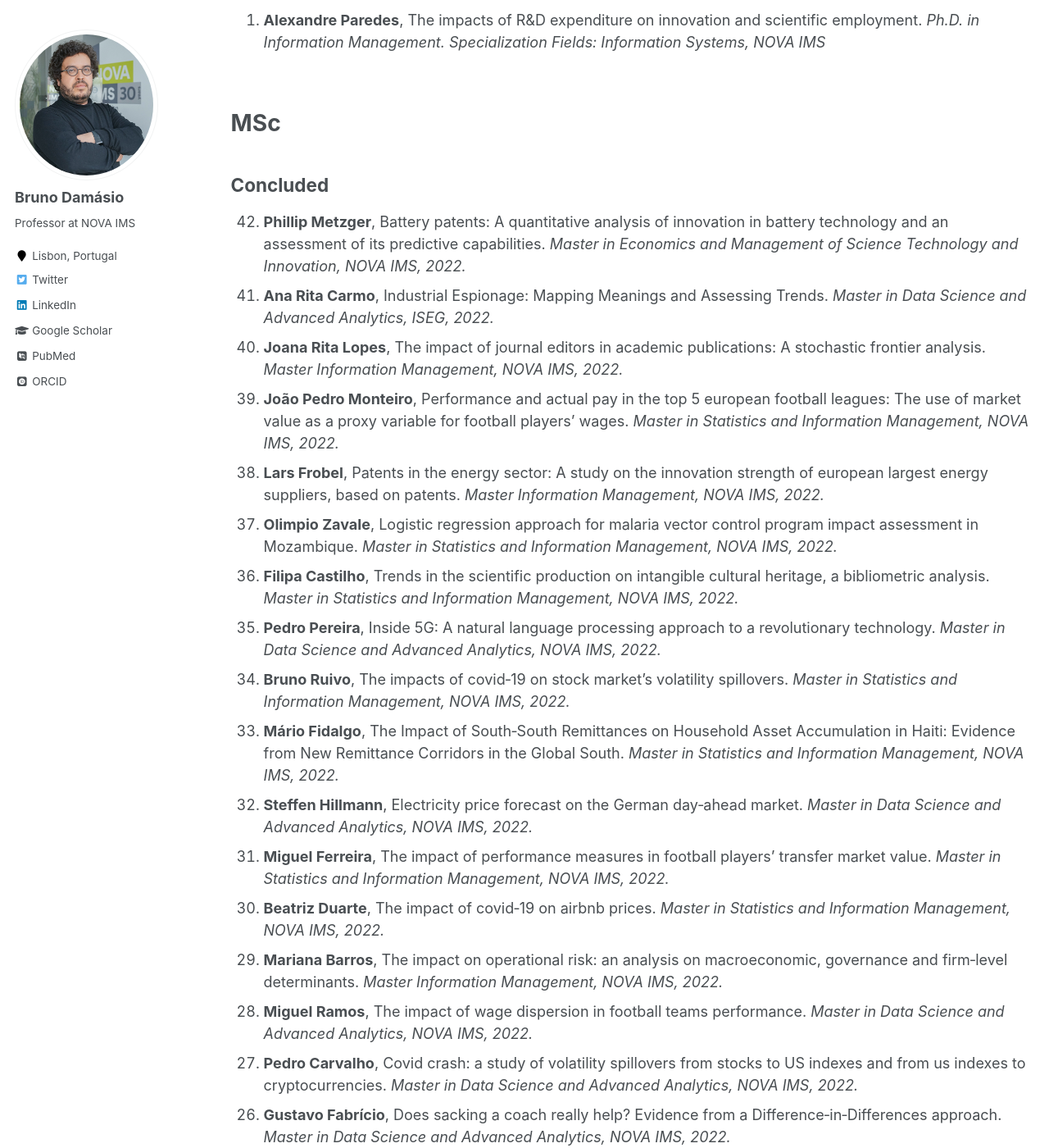
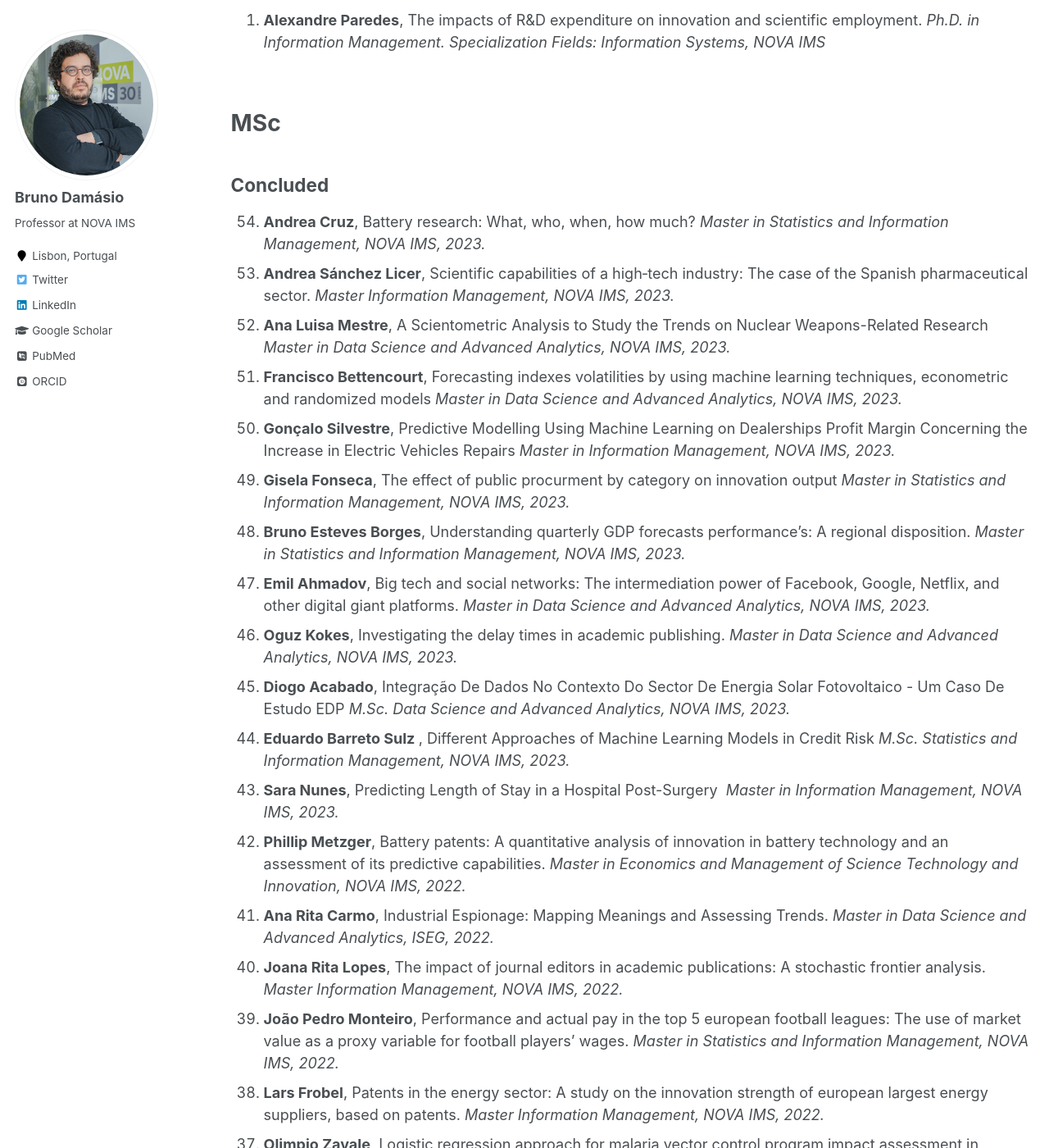
Before and after one commit to damasiob/damasiob.github.io, a Jekyll site: the page built from _pages/orietation.md, in a window 1280 px wide and 1400 px high, scrolled down 732 px. Shown: the whole window at 82% size. Built offline with Jekyll 4.4.1, drawn with Linux system fonts in a browser that asks for light colours; some web fonts are replaced; some of the changed text lies outside the part shown.

Commit message:
Update orietation.md

```diff
--- a/_pages/orietation.md
+++ b/_pages/orietation.md
@@ -40,6 +40,34 @@ Concluded
 
 <ol reversed>
 
+    <li><b>Andrea Cruz</b>, Battery research: What, who, when, how much? <i>Master in Statistics and Information Management, NOVA IMS, 2023.</i></li>
+
+  <li><b>Andrea Sánchez Licer</b>, Scientific capabilities of a high‑tech industry: The case of the Spanish pharmaceutical sector. <i>Master Information Management, NOVA IMS, 2023.</i></li>
+
+
+  <li><b>Ana Luisa Mestre</b>, A Scientometric Analysis to Study the Trends on Nuclear Weapons-Related Research <i>Master in Data Science and Advanced Analytics, NOVA IMS, 2023.</i></li>
+
+
+  <li><b>Francisco Bettencourt</b>, Forecasting indexes volatilities by using machine learning techniques, econometric and randomized models <i>Master in Data Science and Advanced Analytics, NOVA IMS, 2023.</i></li>
+
+  <li><b>Gonçalo Silvestre</b>, Predictive Modelling Using Machine Learning on Dealerships Profit Margin Concerning the Increase in Electric Vehicles Repairs <i>Master in Information Management, NOVA IMS, 2023.</i></li>
+
+  <li><b>Gisela Fonseca</b>, The effect of public procurment by category on innovation output <i>Master in Statistics and Information Management, NOVA IMS, 2023.</i></li>
+
+ <li><b>Bruno Esteves Borges</b>, Understanding quarterly GDP forecasts performance’s: A regional disposition. <i>Master in Statistics and Information Management, NOVA IMS, 2023.</i></li>
+
+
+  <li><b>Emil Ahmadov</b>, Big tech and social networks: The intermediation power of Facebook, Google, Netflix, and other digital giant platforms. <i>Master in Data Science and Advanced Analytics, NOVA IMS, 2023.</i></li>
+
+
+  <li><b>Oguz Kokes</b>, Investigating the delay times in academic publishing. <i>Master in Data Science and Advanced Analytics, NOVA IMS, 2023.</i></li>
+
+  <li><b>Diogo Acabado</b>, Integração De Dados No Contexto Do Sector De Energia Solar Fotovoltaico - Um Caso De Estudo EDP <i>M.Sc. Data Science and Advanced Analytics, NOVA IMS, 2023.</i></li>
+
+  <li><b>Eduardo Barreto Sulz </b>, Different Approaches of Machine Learning Models in Credit Risk <i>M.Sc. Statistics and Information Management, NOVA IMS, 2023.</i></li>
+
+
+  <li><b>Sara Nunes</b>, Predicting Length of Stay in a Hospital Post-Surgery  <i>Master in Information Management, NOVA IMS, 2023.</I></li>
   <li><b>Phillip Metzger</b>, Battery patents: A quantitative analysis of innovation in battery technology and an assessment of its predictive capabilities. <i>Master in Economics and Management of Science Technology and Innovation, NOVA IMS, 2022.</i></li>
 
   <li><b>Ana Rita Carmo</b>, Industrial Espionage: Mapping Meanings and Assessing Trends. <i>Master in Data Science and Advanced Analytics, ISEG, 2022.</i></li>
```
Also changed, not shown: other parts of _pages/orietation.md (+0 -13 lines).
